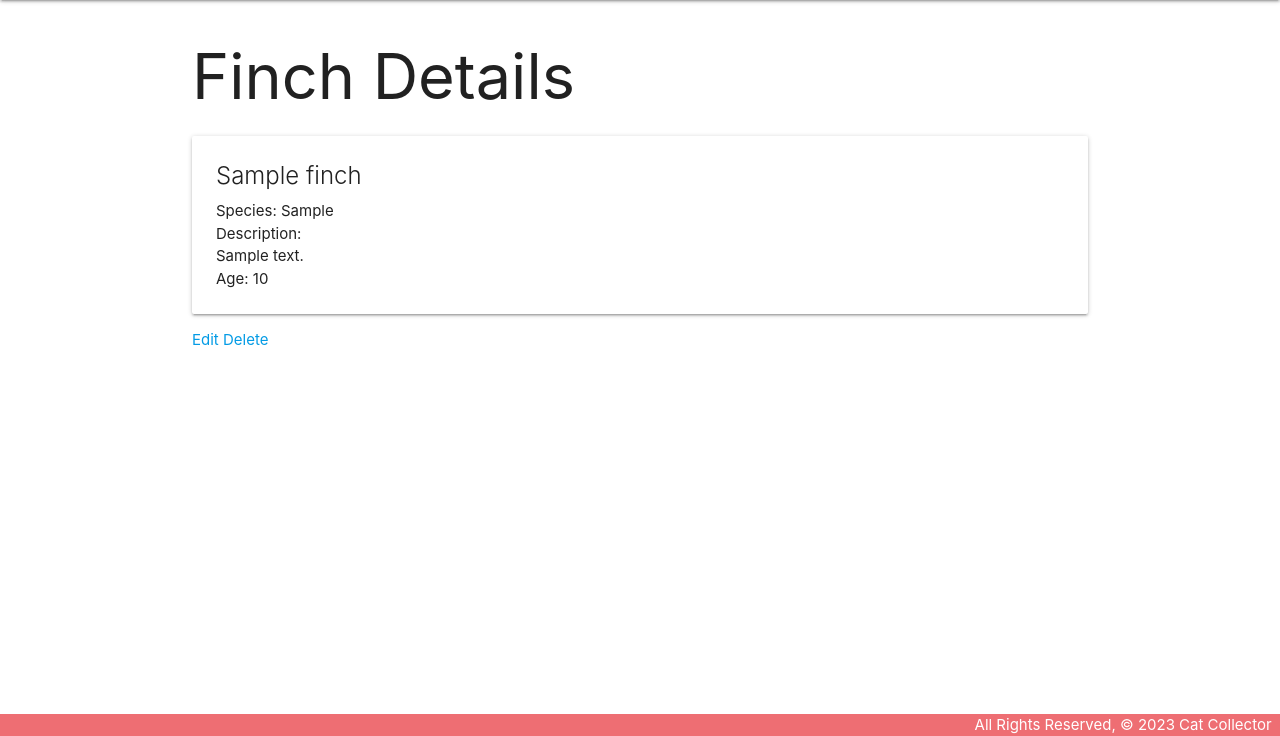
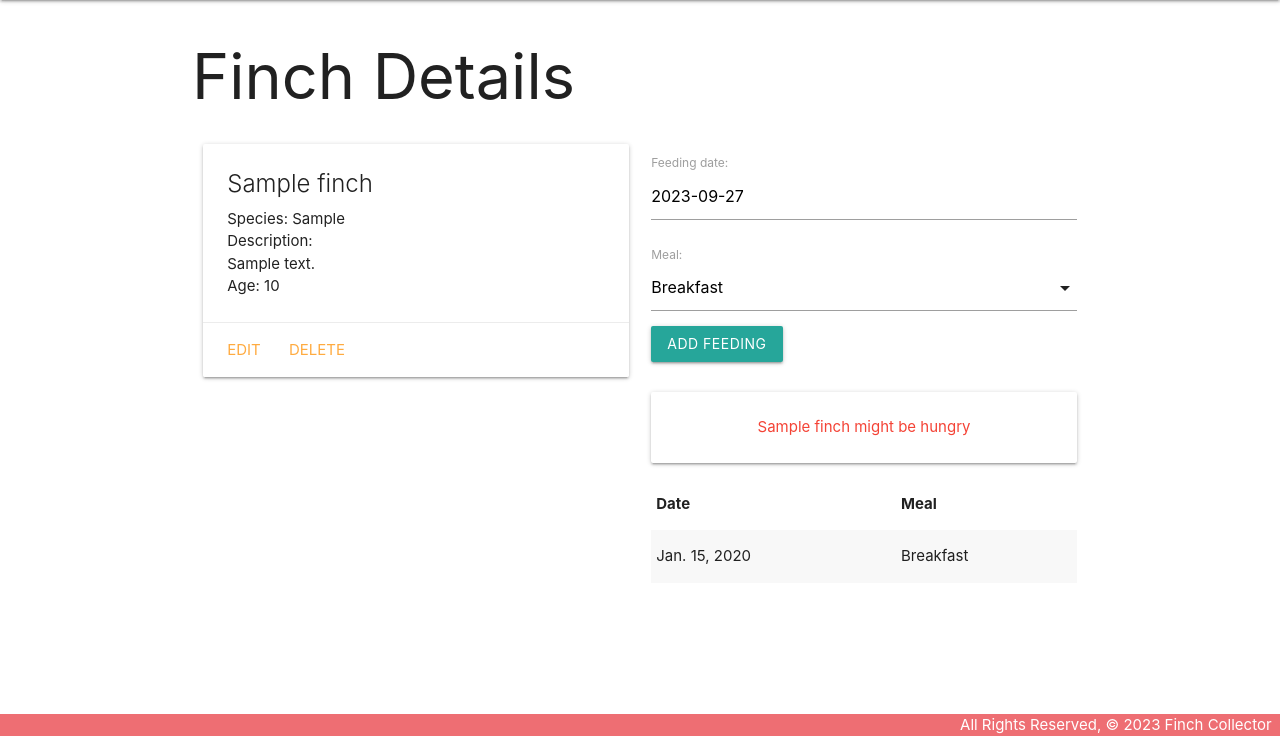
Before and after one commit to jyoti1581989/finchcollector, a Django app: page /finches/1/ in a window 1280 px wide. Shown: the part 64-800 px from the top of the page. Run offline with Django 4.2, Linux system fonts and the light colour scheme; tables that the repository leaves empty hold one stand-in row (values such as "Sample post").

Commit message:
Add feefing model to database

```diff
--- a/main_app/Templates/base.html
+++ b/main_app/Templates/base.html
@@ -10,6 +10,7 @@
   <title>Finch Collector</title>
   <link rel="stylesheet" href="https://cdnjs.cloudflare.com/ajax/libs/materialize/1.0.0/css/materialize.min.css">
   <link rel="stylesheet" type="text/css" href="{% static 'css/style.css' %}">
+  <script src="https://cdnjs.cloudflare.com/ajax/libs/materialize/1.0.0/js/materialize.min.js"></script>
 </head>
 
 <body>
@@ -32,7 +33,7 @@
     {% endblock %}
   </main>
   <footer class="page-footer">
-    <div class="right">All Rights Reserved, &copy; 2023 Cat Collector &nbsp;</div>
+    <div class="right">All Rights Reserved, &copy; 2023 Finch Collector &nbsp;</div>
   </footer>
 </body>
 
--- a/main_app/Templates/finches/detail.html
+++ b/main_app/Templates/finches/detail.html
@@ -2,7 +2,8 @@
 {% block content %}
 
 <h1>Finch Details</h1>
-
+<div class="row">
+  <div class="col s6">
     <div class="card">
       <div class="card-content">
         <span class="card-title">
@@ -21,10 +22,57 @@
         <p>Age: Chick</p>
         {% endif %}
       </div>
-</div>
+
       <div class="card-action">
         <a href="{% url 'finches_update' finch.id %}">Edit</a>
         <a href="{% url 'finches_delete' finch.id %}">Delete</a>
       </div>
+    </div>
+  </div>
+  <div class="col s6">
+    <form action="{% url 'add_feeding' finch.id %}" method="POST">
+      {% csrf_token %}
+      <!-- Render the inputs -->
+      {{ feeding_form.as_p }}
+      <input type="submit" class="btn" value="Add Feeding">
+    </form>
+    <br>
+    {% if finch.fed_for_today %}
+    <div class="card-panel teal-text center-align">{{finch.name}} has been fed all meals for today</div>
+    {% else %}
+    <div class="card-panel red-text center-align">{{finch.name}} might be hungry</div>
+    {% endif %}
+    <table class="striped">
+      <thead>
+        <tr>
+          <th>Date</th>
+          <th>Meal</th>
+        </tr>
+      </thead>
+      <tbody>
+        {% for feeding in finch.feeding_set.all %}
+        <tr>
+          <td>{{feeding.date}}</td>
+          <td>{{feeding.get_meal_display}}</td>
+        </tr>
+        {% endfor %}
+      </tbody>
+    </table>
+  </div>
+</div>
+<script>
+  const dateEl = document.getElementById('id_date');
+  // M is Materialize's global variable
+  M.Datepicker.init(dateEl, {
+    format: 'yyyy-mm-dd',
+    defaultDate: new Date(),
+    setDefaultDate: true,
+    autoClose: true
+  });
+
+  const selectEl = document.getElementById('id_meal');
+  M.FormSelect.init(selectEl);
+</script>
+
 
 {% endblock %}
--- a/main_app/admin.py
+++ b/main_app/admin.py
@@ -2,7 +2,9 @@ from django.contrib import admin
 
 # Register your models here.
 # import your models here
-from .models import Finch
+from .models import Finch, Feeding
 
 # Register your models here
 admin.site.register(Finch)
+
+admin.site.register(Feeding)
--- /dev/null
+++ b/main_app/forms.py
@@ -0,0 +1,7 @@
+from django.forms import ModelForm
+from .models import Feeding
+
+class FeedingForm(ModelForm):
+  class Meta:
+    model = Feeding
+    fields = ['date', 'meal']
--- a/main_app/models.py
+++ b/main_app/models.py
@@ -1,5 +1,13 @@
 from django.db import models
 from django.urls import reverse
+
+from datetime import date
+
+MEALS = (
+    ('B', 'Breakfast'),
+    ('L', 'Lunch'),
+    ('D', 'Dinner')
+)
 
 # Create your models here.
 class Finch(models.Model):
@@ -13,3 +21,25 @@ class Finch(models.Model):
 
     def get_absolute_url(self):
         return reverse('detail', kwargs={'finch_id': self.id})
+
+    def fed_for_today(self):
+      return self.feeding_set.filter(date=date.today()).count() >= len(MEALS)
+
+
+class Feeding(models.Model):
+    date = models.DateField('feeding date')
+    meal = models.CharField(
+    max_length=1,
+    # add the 'choices' field option
+    choices=MEALS,
+    # set the default value for meal to be 'B'
+    default=MEALS[0][0]
+    )
+    finch = models.ForeignKey(Finch, on_delete=models.CASCADE)
+
+    def __str__(self):
+    # Nice method for obtaining the friendly value of a Field.choice
+     return f"{self.get_meal_display()} on {self.date}"
+
+    class Meta:
+      ordering = ['-date']
--- a/main_app/urls.py
+++ b/main_app/urls.py
@@ -9,4 +9,5 @@ urlpatterns = [
   path('finches/create/', views.FinchCreate.as_view(), name='finch_create'),
   path('finches/<int:pk>/update/', views.FinchUpdate.as_view(), name='finches_update'),
   path('finches/<int:pk>/delete/', views.FinchDelete.as_view(), name='finches_delete'),
+  path('finches/<int:finch_id>/add_feeding/', views.add_feeding, name='add_feeding'),
 ]
--- a/main_app/views.py
+++ b/main_app/views.py
@@ -1,11 +1,11 @@
-from django.shortcuts import render
+from django.shortcuts import render, redirect
 from django.views.generic.edit import CreateView, UpdateView, DeleteView
 # Import the Finch Model
 from .models import Finch
+from .forms import FeedingForm
 
 
-
-# Create your views here.
+# Create views here.
 def home(request):
     return render(request, 'home.html')
 
@@ -21,7 +21,20 @@ def finches_index(request):
 
 def finches_detail(request, finch_id):
   finch = Finch.objects.get(id=finch_id)
-  return render(request, 'finches/detail.html', { 'finch': finch })
+  feeding_form = FeedingForm()
+  return render(request, 'finches/detail.html', {
+     'finch': finch, 'feeding_form': feeding_form
+  })
+
+def add_feeding(request, finch_id):
+  # create a ModelForm instance using the data in request.POST
+  form = FeedingForm(request.POST)
+  # validate the form
+  if form.is_valid():
+    new_feeding = form.save(commit=False)
+    new_feeding.finch_id = finch_id
+    new_feeding.save()
+  return redirect('detail', finch_id=finch_id)
 
 class FinchCreate(CreateView):
    model = Finch
@@ -29,7 +42,7 @@ class FinchCreate(CreateView):
 
 class FinchUpdate(UpdateView):
   model = Finch
-  # Let's disallow the renaming of a cat by excluding the name field!
+  # Let's disallow the renaming of a finch by excluding the name field!
   fields = ['species', 'description', 'age']
 
 class FinchDelete(DeleteView):
```
Also changed, not shown: main_app/migrations/0002_feeding.py (added). Lines whose indentation alone changed are shown as unchanged.
